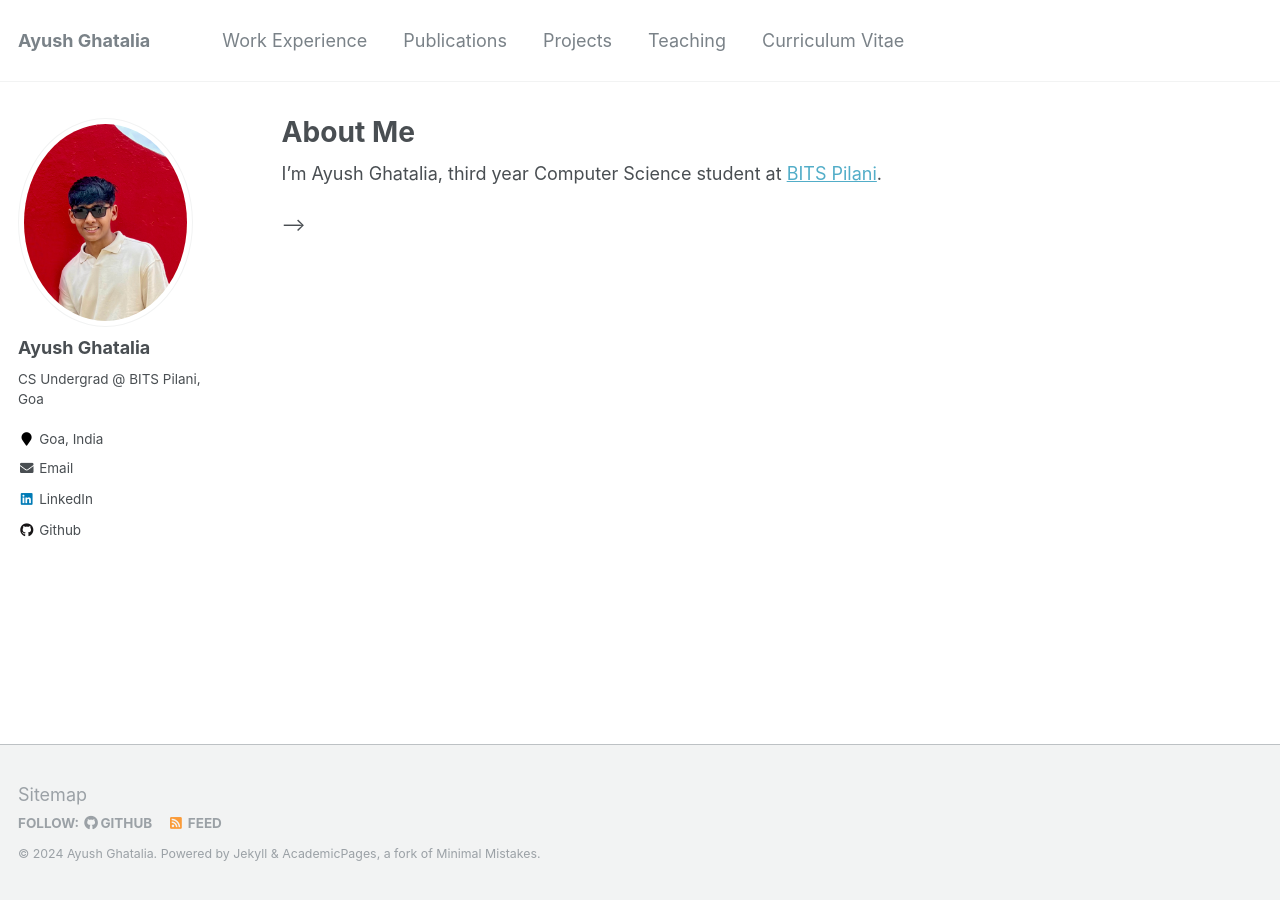
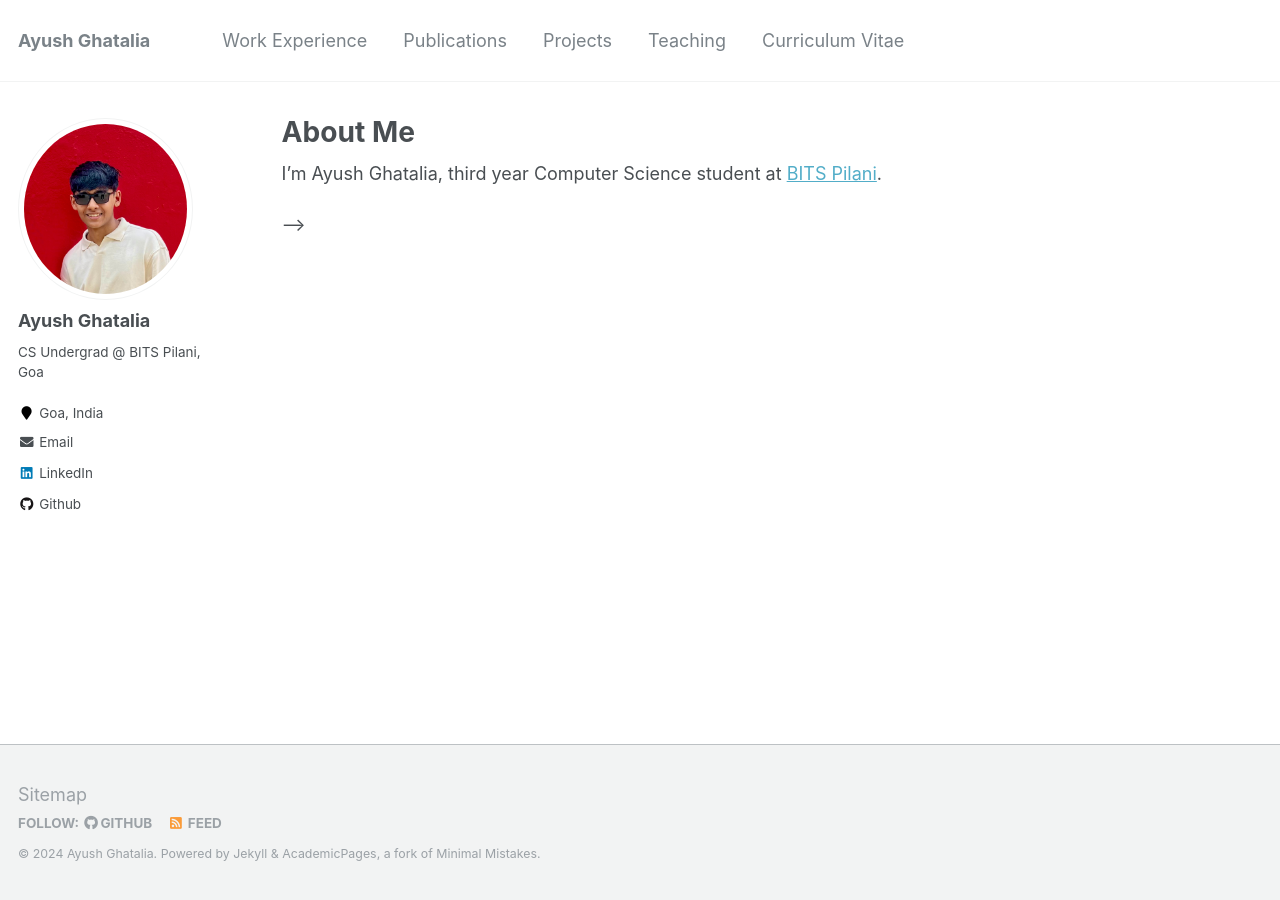
Before and after one commit to ayushghatalia/ayushghatalia.github.io, a Jekyll site: the page built from _pages/about.md, in a window 1280 px wide. Built offline with Jekyll 4.4.1, drawn with Linux system fonts in a browser that asks for light colours.

Commit message:
profile/pic

```diff
--- a/_config.yml
+++ b/_config.yml
@@ -79,7 +79,7 @@ analytics:
 # Site Author
 author:
     name: 'Ayush Ghatalia'
-    avatar: 'profile 2.png'
+    avatar: 'profile1.png'
     bio: 'CS Undergrad @ BITS Pilani, Goa'
     location: 'Goa, India'
     employer:
```
Also changed, not shown: images/profile1.png (added).
